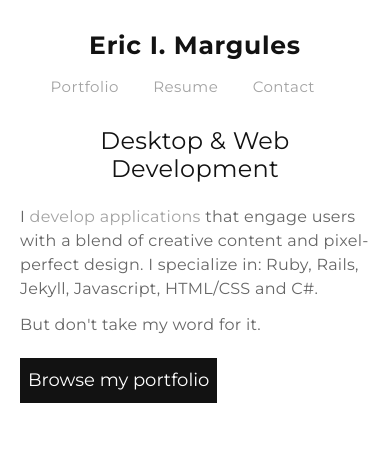
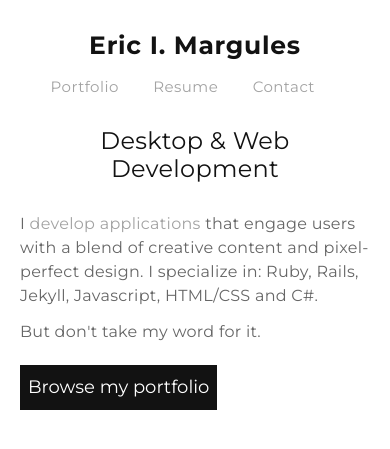
Before and after one commit to ericmargules/ericmargul.es, a Jekyll site: the page built from index.html, in a window 390 px wide. Shown: the top 449 px of the page. Built offline with Jekyll 4.4.1, drawn with Linux system fonts in a browser that asks for light colours.

Commit message:
increase top margin of mobil about content

```diff
--- a/css/main.css
+++ b/css/main.css
@@ -496,7 +496,7 @@ h1 {
   }
 
   #about_content {
-    margin: 1.5em 0 1.5em 0;
+    margin: 2em 0 1.5em 0;
   }
 
   #portfolio_button_div {
```
